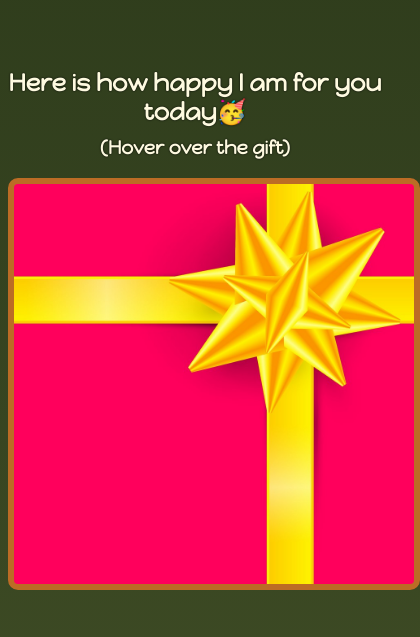
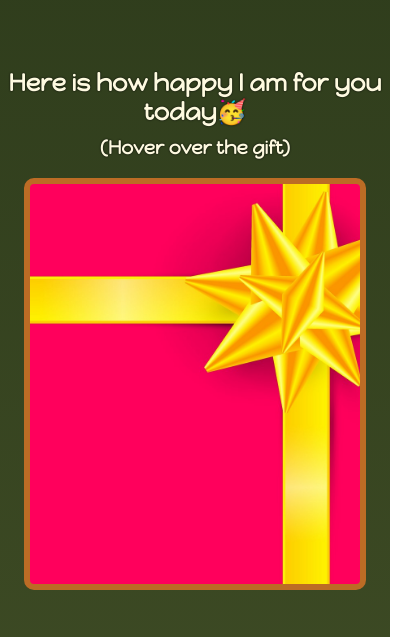
Before and after one commit to Usama-Razzaq-AM/Birthday-Gift, a plain HTML site: page index.html in a window 390 px wide. Shown: the part 430-1067 px from the top of the page, 420 px wide, since content can reach past the window. Drawn offline with Linux system fonts and the light colour scheme.

Commit message:
Updated responsiveness.

```diff
--- a/style.css
+++ b/style.css
@@ -99,3 +99,10 @@ h1,h2,h3,h4,p {
 a {
     color: #fefae0;
 }
+
+@media screen  and (max-width: 410px) {
+
+    .gift-img {
+        width: 330px;
+    }
+}
```
